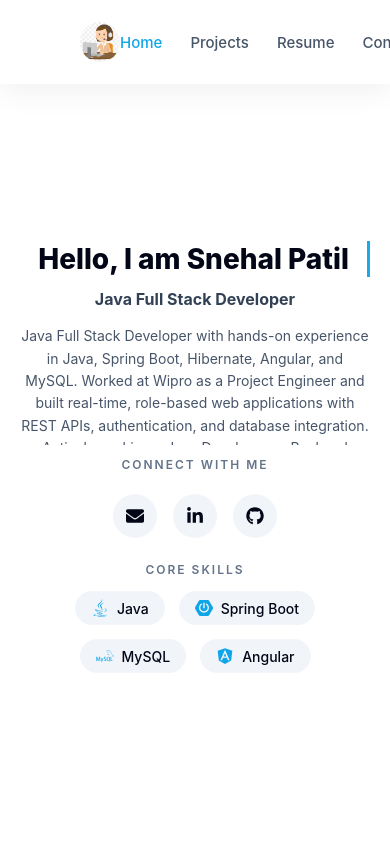
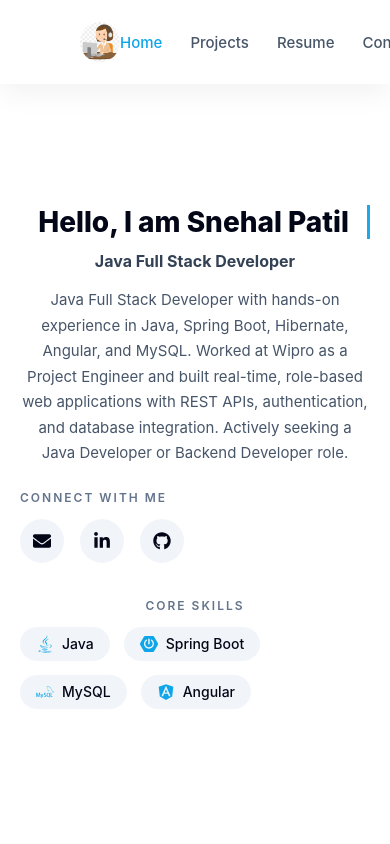
Before and after one commit to Snehal26s/Snehal-Patil-Portfolio, a React (Vite) app: page / in a window 390 px wide. Shown: the top 844 px of the page. Built offline with nearby package versions, Linux system fonts and the light colour scheme.

Commit message:
Fix mobile hero layout

```diff
--- a/src/css/hero.css
+++ b/src/css/hero.css
@@ -1,25 +1,13 @@
+/* ================= HERO ================= */
+
 .hero {
-  min-height: 100vh;
+  min-height: calc(100vh - 70px);
   padding: 120px 80px;
   display: flex;
   justify-content: space-between;
   align-items: center;
-
-  background: #ffffff;      /* ✅ WHITE */
-  color: #020617;
-}
-/* ================= HERO ================= */
-
-.hero {
-  padding: 120px 80px;
-  justify-content: space-between;
-  align-items: center;
   background: #ffffff;
   color: #020617;
-
-  display: flex;
-  min-height: calc(100vh - 70px);
-  padding: 20px;
   box-sizing: border-box;
 }
 
@@ -27,16 +15,27 @@
   max-width: 55%;
 }
 
-/* TEXT */
-.hero-name {
-  font-size: 56px;
+/* ================= TEXT ================= */
+
+.typewriter {
+  font-size: 48px;
   font-weight: 800;
+  color: #020617;
+  overflow: hidden;
+  white-space: nowrap;
+  border-right: 3px solid #0ea5e9;
+  width: 0;
+  animation: typing 3s steps(30, end) forwards,
+             blink 0.7s infinite;
 }
 
-.hero-role {
+.fade-in {
+  margin-top: 12px;
   font-size: 24px;
-  margin: 10px 0 20px;
   color: #334155;
+  opacity: 0;
+  animation: fadeIn 1.5s ease forwards;
+  animation-delay: 3.2s;
 }
 
 .hero-desc {
@@ -44,15 +43,16 @@
   color: #475569;
   max-width: 520px;
   line-height: 1.7;
+  margin-top: 16px;
 }
 
 /* ================= CONNECT WITH ME ================= */
 
 .socials {
-display: flex;
+  display: flex;
   flex-direction: column;
-   margin-top: 24px;
-    align-items: flex-start;
+  margin-top: 24px;
+  align-items: flex-start;
   text-align: left;
 }
 
@@ -67,10 +67,7 @@
 .social-icons {
   display: flex;
   gap: 16px;
-    justify-content: flex-start;
-
-
-  margin-top: 10px;
+  justify-content: flex-start;
 }
 
 .social-icons a {
@@ -151,71 +148,60 @@
 
 /* ================= MOBILE ================= */
 
-@media (max-width: 900px) {
+@media (max-width: 768px) {
+
   .hero {
     flex-direction: column;
-    text-align: center;
+    align-items: flex-start;
+    text-align: left;
+    padding: 20px;
   }
 
-  .hero-left,
-  .hero-right {
+  .hero-left {
     max-width: 100%;
   }
 
-  .social-icons,
+  .typewriter {
+    font-size: 28px;
+    white-space: normal;
+    width: auto;
+  }
+
+  .fade-in {
+    font-size: 16px;
+    margin-bottom: 12px;
+  }
+
+  .hero-desc {
+    display: block;
+    max-height: none;      /* ✅ FULL TEXT */
+    overflow: visible;
+  }
+
+  .socials {
+    align-items: flex-start;
+    text-align: left;
+  }
+
+  .social-icons {
+    justify-content: flex-start;
+  }
+
+  .skills {
+    display: block;
+  }
+
   .skill-list {
-    justify-content: center;
+    justify-content: flex-start;
   }
 
   .hero-right {
-    margin-top: 40px;
+    display: none;         /* ✅ hide image only */
   }
 }
-/* ================= FORCE WHITE BACKGROUND ================= */
 
-body {
-  background: #ffffff !important;
-}
+/* ================= ANIMATIONS ================= */
 
-section {
-  background: #ffffff !important;
-}
-
-.hero {
-  background: #ffffff !important;
-  color: #020617 !important;
-}
-
-
-
-/* TYPEWRITER EFFECT */
-.typewriter {
-  font-size: 48px;
-  font-weight: 800;
-  color: #020617;
-  overflow: hidden;
-  white-space: nowrap;
-  border-right: 3px solid #0ea5e9;
-  width: 0;
-  animation: typing 3s steps(30, end) forwards,
-             blink 0.7s infinite;
-}
-
-.typewriter span {
-  color: #0ea5e9;
-}
-
-/* FADE-IN SUBTITLE */
-.fade-in {
-  margin-top: 12px;
-  font-size: 24px;
-  color: #334155;
-  opacity: 0;
-  animation: fadeIn 1.5s ease forwards;
-  animation-delay: 3.2s;
-}
-
-/* KEYFRAMES */
 @keyframes typing {
   from { width: 0 }
   to { width: 100% }
@@ -228,196 +214,3 @@
 @keyframes fadeIn {
   to { opacity: 1 }
 }
-.hero-left h2 {
-  margin-bottom: 24px;   /* 👈 space AFTER Java Full Stack Developer */
-}
-
-
-
-@media (max-width: 768px) {
-  .hero-right img {
-    width: 220px;
-    margin-top: 20px;
-  }
-}
-
-
-
-
-@media (max-width: 768px) {
-  .hero {
-    flex-direction: column;
-    justify-content: center;
-    align-items: center;
-    text-align: center;
-  }
-
-  .hero-left {
-    width: 100%;
-    max-width: 100%;
-    padding: 0;
-  }
-
-  .hero-left h1 {
-    font-size: 28px;
-    line-height: 1.3;
-  }
-
-  .hero-left h2 {
-    font-size: 18px;
-  }
-
-  .hero-desc {
-    font-size: 14px;
-    line-height: 1.6;
-    margin-top: 12px;
-  }
-}
-
-
-
-@media (max-width: 768px) {
-  .hero-right {
-    display: none;
-  }
-}
-
-
-@media (max-width: 768px) {
-  .hero-desc {
-    max-height: 120px;
-    overflow: hidden;
-  }
-
-  .hero-desc::after {
-    content: "...";
-    display: block;
-    margin-top: 4px;
-  }
-}
-
-
-
-  /* Name */
-  .typewriter {
-    font-size: 28px !important;
-    margin-bottom: 8px !important;
-  }
-
-  /* Role */
-  .fade-in {
-    font-size: 16px !important;
-    margin-bottom: 16px !important;
-  }
-
-  /* CONNECT WITH ME */
-  .socials {
-    display: flex !important;
-    flex-direction: column !important;
-    align-items: center !important;
-    margin-top: 12px !important;
-  }
-
-  .social-icons {
-    display: flex !important;
-    justify-content: center !important;
-    gap: 16px !important;
-    margin-top: 8px !important;
-  }
-}
-
-
-/* ===== FINAL MOBILE HERO FIX (CENTER + ANIMATION) ===== */
-@media (max-width: 768px) {
-
-  .hero {
-    min-height: calc(100vh - 70px) !important;
-    padding: 0 !important;              /* 🔥 remove desktop padding */
-    display: flex !important;
-    justify-content: center !important; /* vertical center */
-    align-items: center !important;     /* horizontal center */
-    text-align: center !important;
-  }
-
-  .hero-left {
-    width: 100% !important;
-    max-width: 100% !important;
-    display: flex !important;
-    flex-direction: column !important;
-    align-items: center !important;
-  }
-
-  /* TYPEWRITER – KEEP ANIMATION */
-  .typewriter {
-    width: auto !important;
-    white-space: normal !important;
-    overflow: visible !important;
-    border-right: 3px solid #0ea5e9 !important;
-    animation: typing 3s steps(30, end) forwards,
-               blink 0.7s infinite !important;
-    font-size: 28px !important;
-    margin-bottom: 10px !important;
-  }
-
-  /* ROLE (optional but nice) */
-  .fade-in {
-    font-size: 16px !important;
-    margin-bottom: 16px !important;
-    animation: fadeIn 1.5s ease forwards !important;
-    animation-delay: 3.2s !important;
-  }
-
-  /* CONNECT WITH ME */
-  .socials {
-    display: flex !important;
-    flex-direction: column !important;
-    align-items: center !important;
-    margin-top: 8px !important;
-  }
-
-  .social-icons {
-    display: flex !important;
-    justify-content: center !important;
-    gap: 16px !important;
-  }
-
-  /* Hide image only */
-  .hero-right {
-    display: none !important;
-  }
-}
-
-
-
-
-@media (max-width: 768px) {
-  .hero {
-    flex-direction: column;
-    align-items: flex-start;
-    text-align: left;
-    padding: 20px;
-  }
-
-  .hero-left {
-    max-width: 100%;
-  }
-
-  .hero-desc {
-    display: block;
-    margin-top: 14px;
-  }
-
-  .skills {
-    display: block;
-    margin-top: 24px;
-  }
-
-  .socials {
-    align-items: flex-start;
-    text-align: left;
-  }
-
-  .social-icons {
-    justify-content: flex-start;
-  }
-}
```
